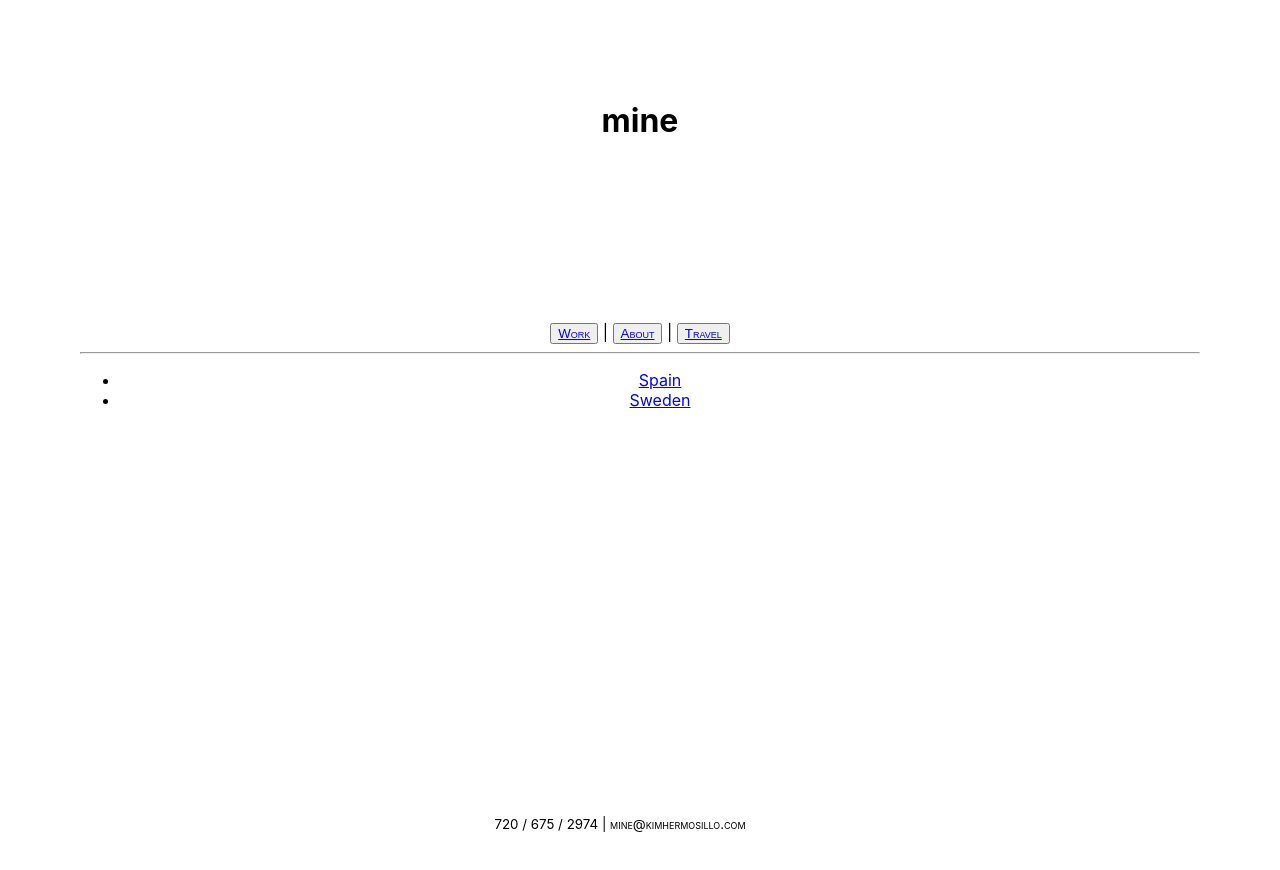
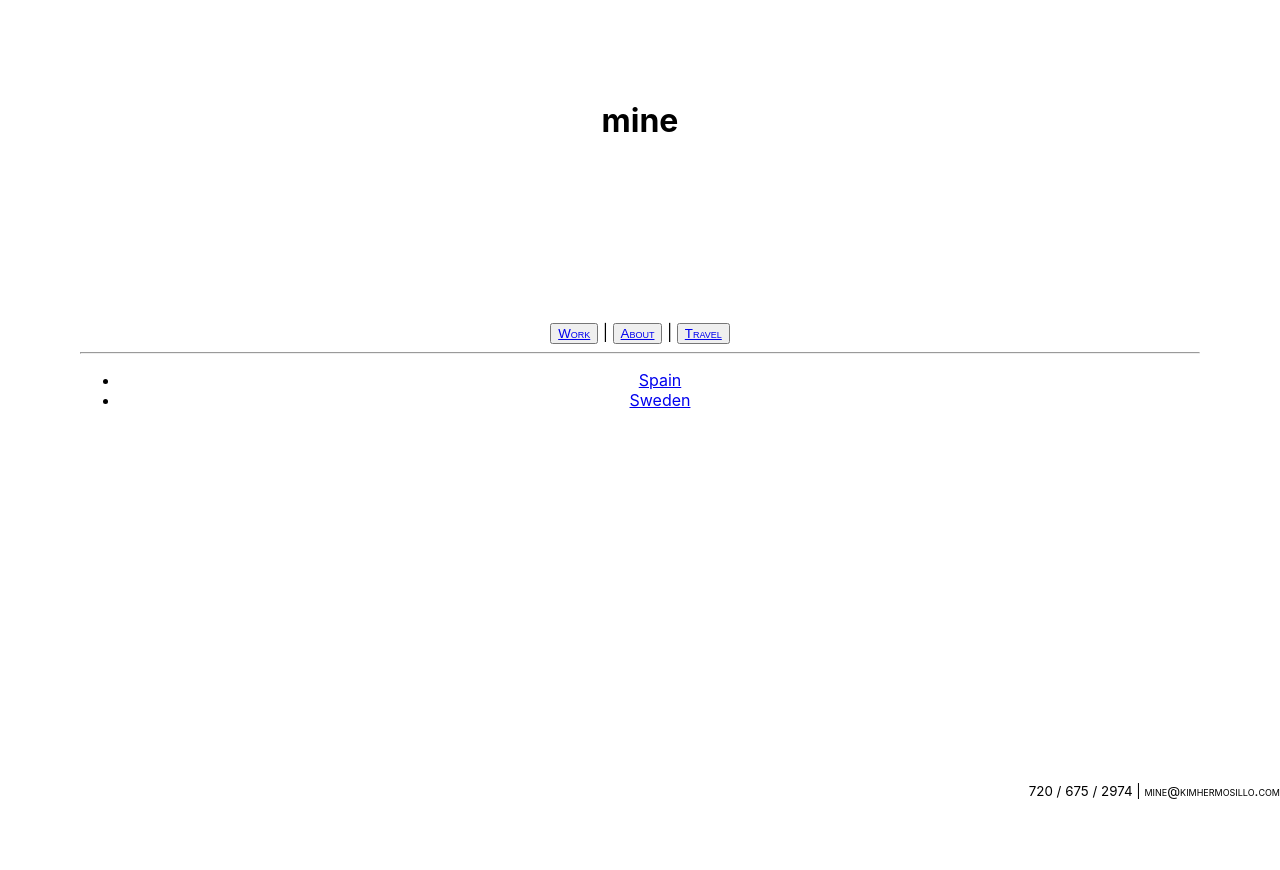
Before and after one commit to kimhermosillo/kimhermosillo, a React (Create React App) app: page /Travel in a window 1280 px wide. Shown: the top 870 px of the page. After the commit the page ends 800 px from the top, so only its background shows below. Built offline with nearby package versions, Linux system fonts and the light colour scheme.

Commit message:
added a fixed footer

```diff
--- a/src/App.css
+++ b/src/App.css
@@ -26,7 +26,8 @@ img {
 }
 
 footer {
-  padding: 24vw 5vh 5vw 0vh;
-  text-align: center;
+  position: fixed;
+  bottom: 0;
+  right: 0;
 
 }
--- a/src/App.js
+++ b/src/App.js
@@ -27,7 +27,7 @@ function CenteredGrid(props) {
 
 
 return (
-  <div className={classes.root}>
+  <div >
     <Grid container spacing={1}>
       <Grid item xs={12}>
       <Grid><Header /></Grid>
--- a/src/components/Body.js
+++ b/src/components/Body.js
@@ -4,6 +4,7 @@ import { BrowserRouter as Router, Route, Link } from 'react-router-dom'
 //THESE ARE VITAL ^^  vv COMPONENTS
 import Footer from './Footer';
 import '../App.css';
+
 
 
 class Body extends Component {
```
Also changed, not shown: src/components/Header.js (line endings or trailing spaces).
